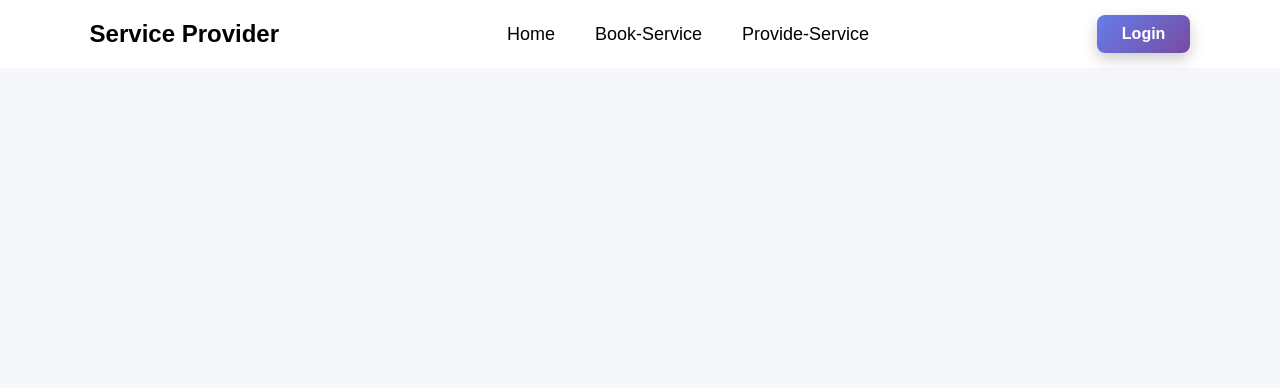
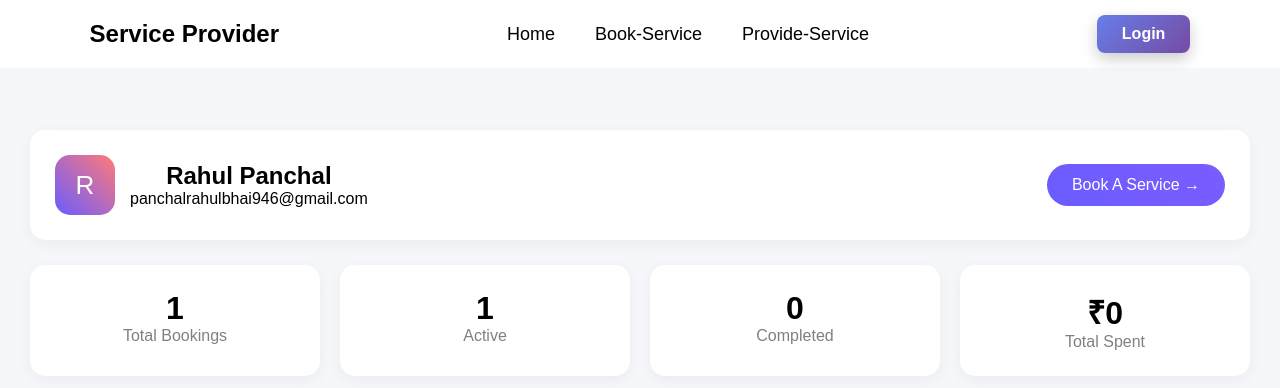
Before and after one commit to PanchalRahul01/ServiceProvider, a React app in the folder frontend/: page /dashboard in a window 1280 px wide. Shown: the top 388 px of the page. Built offline with nearby package versions, Linux system fonts and the light colour scheme; no server answers; the HTML template or start-up script is replaced by a standard one.

Commit message:
changes in project

```diff
--- a/frontend/src/App.jsx
+++ b/frontend/src/App.jsx
@@ -9,7 +9,8 @@ import Signup from "./pages/signup.jsx";
 import ForgotPassword from "./pages/forgotepass.jsx";
 import IsAuthenticate from './components/IsAuthenticate.jsx';
 import ProvideService from './pages/ProvideService.jsx';
-
+import UserDashboard from './pages/UserDashboard.jsx';
+import { User } from 'lucide-react';
 function App() {
 
   return (
@@ -34,6 +35,7 @@ function App() {
             <Route path="/login" element={<Login />} />
             <Route path="/signup" element={<Signup />} />
             <Route path="/forgot-password" element={<ForgotPassword />} />
+            <Route path="/dashboard" element={ <UserDashboard />}/>
           </Routes>
         </div>
       </BrowserRouter>
--- a/frontend/src/components/BookService.jsx
+++ b/frontend/src/components/BookService.jsx
@@ -1,23 +1,38 @@
 import style from "../css/BookService.module.css";
 import { useLocation, useNavigate } from "react-router-dom";
 import ServiceCard from "./ServiceCard";
-import { useState } from "react";
+import { useState ,useEffect} from "react";
 import axios from "axios";
 import {auth} from "../firebase/setup"
+import { onAuthStateChanged } from "firebase/auth";
 
 function BookService() {
+
   const { state } = useLocation();
   const navigate = useNavigate();
+  const user=auth.currentUser;
+
+  console.log(auth.currentUser.uid)
   const service = state;
 
+const [userId, setUserId] = useState("");
+
+useEffect(() => {
+  const unsubscribe = onAuthStateChanged(auth, (user) => {
+    if (user) setUserId(user.uid);
+  });
+  return () => unsubscribe();
+}, []);
+
 const [form, setForm] = useState({
-    userId: 1, // temporary user id (replace with login user later)
+  userId: userId,
   serviceId: service?.service_id || "",
   bookingDate: "",
   bookingTime: "",
   address: "",
   notes: ""
 });
+
 
   // Handle input change
   const handleChange = (e) => {
@@ -29,8 +44,6 @@ function BookService() {
 
   // Submit booking
   const submit = async () => {
-
-    const user=auth.currentUser;
 
     if(!user){
       navigate("/login");
@@ -57,6 +70,8 @@ function BookService() {
       alert("Booking Failed ❌");
     }
   };
+
+
 
   return (
     <div className={style.bookServiceContainer}>
--- a/frontend/src/components/Header.jsx
+++ b/frontend/src/components/Header.jsx
@@ -1,19 +1,21 @@
 import style from "../css/header.module.css";
 import { Link } from "react-router-dom";
+import { useEffect, useState } from "react";
 import {auth} from "../firebase/setup";
 import { onAuthStateChanged,signOut } from "firebase/auth";
-import { useState } from "react";
 import { useNavigate } from "react-router-dom";
 function Header() {
 
   const[user,setUser] = useState(null);
   const navigate=useNavigate();
 
-  const unsubscribe = onAuthStateChanged(auth,(currentUser) => {
-    setUser(currentUser);
+  useEffect(() => {
+      const unsubscribe = onAuthStateChanged(auth, (currentUser) => {
+      setUser(currentUser);
+    });
 
     return () => unsubscribe();
-  },[]);
+  }, []);
 
   const logout = async () => {
     await signOut(auth);
--- /dev/null
+++ b/frontend/src/css/ProvideService.module.css
@@ -0,0 +1,6 @@
+.simplecontainer{
+    padding-top: 70px;
+}
+.maincontainer{
+
+}
--- /dev/null
+++ b/frontend/src/css/userdashboard.module.css
@@ -0,0 +1,72 @@
+.simplediv{
+    padding-bottom: 100px;
+}
+.userdashboard {
+  padding: 30px;
+  background: #f5f7fb;
+  min-height: 100vh;
+  font-family: sans-serif;
+}
+
+/* Header */
+.userHeading {
+  background: white;
+  padding: 25px;
+  border-radius: 15px;
+  display: flex;
+  justify-content: space-between;
+  align-items: center;
+  margin-bottom: 25px;
+  box-shadow: 0 4px 15px rgba(0,0,0,0.05);
+}
+
+.userInfo {
+  display: flex;
+  align-items: center;
+  gap: 15px;
+}
+
+.avatar {
+  width: 60px;
+  height: 60px;
+  border-radius: 15px;
+  background: linear-gradient(45deg,#6a5cff,#ff7a7a);
+  color: white;
+  font-size: 26px;
+  display: flex;
+  justify-content: center;
+  align-items: center;
+}
+
+.bookBtn {
+  padding: 12px 25px;
+  border: none;
+  border-radius: 25px;
+  background: linear-gradient(45deg,#6a5cff,#7b5cff);
+  color: white;
+  font-size: 16px;
+  cursor: pointer;
+}
+
+/* Stats */
+.statsContainer {
+  display: grid;
+  grid-template-columns: repeat(4,1fr);
+  gap: 20px;
+}
+
+.card {
+  background: white;
+  padding: 25px;
+  border-radius: 15px;
+  text-align: center;
+  box-shadow: 0 4px 15px rgba(0,0,0,0.05);
+}
+
+.card h1 {
+  margin: 0;
+}
+
+.card p {
+  color: gray;
+}
--- a/frontend/src/pages/ProvideService.jsx
+++ b/frontend/src/pages/ProvideService.jsx
@@ -1,9 +1,14 @@
+import style from "../css/ProvideService.module.css";
 function ProvideService(){
     return(
-        <div>
+        <>
+        <div className={style.simplecontainer}>
+        </div>
+        <div className={style.maincontainer}>
             <h1>Provide Services</h1>
         </div>
-    )
+        </>
+    );
 }
 
 export default ProvideService;
--- a/frontend/src/pages/UserDashboard.jsx
+++ b/frontend/src/pages/UserDashboard.jsx
@@ -1,8 +1,55 @@
+import style from "../css/userdashboard.module.css";
+
 function UserDashboard() {
-    return(
-        <div className="user-dashboard">
-            <h1>User Dashboard</h1>
+  return (
+    <>
+        <div className={style.simplediv}></div>
+
+    <div className={style.userdashboard}>
+
+      {/* Header Section */}
+      <div className={style.userHeading}>
+        <div className={style.userInfo}>
+          <div className={style.avatar}>R</div>
+
+          <div>
+            <h2>Rahul Panchal</h2>
+            <p>panchalrahulbhai946@gmail.com</p>
+          </div>
         </div>
-    );
+
+        <button className={style.bookBtn}>
+          Book A Service →
+        </button>
+      </div>
+
+      {/* Stats Section */}
+      <div className={style.statsContainer}>
+        <div className={style.card}>
+          <h1>1</h1>
+          <p>Total Bookings</p>
+        </div>
+
+        <div className={style.card}>
+          <h1>1</h1>
+          <p>Active</p>
+        </div>
+
+        <div className={style.card}>
+          <h1>0</h1>
+          <p>Completed</p>
+        </div>
+
+        <div className={style.card}>
+          <h1>₹0</h1>
+          <p>Total Spent</p>
+        </div>
+      </div>
+
+    </div>
+    </>
+
+  );
 }
+
 export default UserDashboard;
--- a/frontend/src/pages/signup.jsx
+++ b/frontend/src/pages/signup.jsx
@@ -4,7 +4,9 @@ import { createUserWithEmailAndPassword } from "firebase/auth";
 import style from "../css/loginbox.module.css";
 import axios from "axios";
 import { useNavigate } from "react-router-dom";
+
 function Signup() {
+
   const [username, setUsername] = useState("");
   const [email, setEmail] = useState("");
   const [password, setPassword] = useState("");
@@ -13,18 +15,24 @@ function Signup() {
   const signup = async () => {
     try {
 
-      const userCredential = await createUserWithEmailAndPassword(auth, email, password);
+      // 1️⃣ Create Firebase user
+      const userCredential = await createUserWithEmailAndPassword(
+        auth,
+        email,
+        password
+      );
+
       const user = userCredential.user;
 
+      // 2️⃣ Save in MySQL (NO password)
       await axios.post("http://localhost:8082/api/users", {
-
+        firebaseUid: user.uid,
         username: username,
-        email: email,
-        password: password
-
+        email: user.email,
+        role: "USER"
       });
 
-      alert("Signup successful");
+      alert("Signup successful ✅");
       navigate("/login");
 
     } catch (error) {
@@ -33,16 +41,30 @@ function Signup() {
   };
 
   return (
+    <div className={style.authcontainer}>
+      <div className={style.authcard}>
+        <h2>Signup</h2>
 
-    <div className={style.authcontainer}>
-        <div className={style.authcard}>
-            <h2>Signup</h2>
-            <input type="text" placeholder="Username" onChange={(e) => setUsername(e.target.value)} />
-            <input type="email" placeholder="Email" onChange={(e) => setEmail(e.target.value)} />
-            <input type="password" placeholder="Password" onChange={(e) => setPassword(e.target.value)} />
+        <input
+          type="text"
+          placeholder="Username"
+          onChange={(e) => setUsername(e.target.value)}
+        />
 
-            <button onClick={signup}>Signup</button>
-        </div>
+        <input
+          type="email"
+          placeholder="Email"
+          onChange={(e) => setEmail(e.target.value)}
+        />
+
+        <input
+          type="password"
+          placeholder="Password"
+          onChange={(e) => setPassword(e.target.value)}
+        />
+
+        <button onClick={signup}>Signup</button>
+      </div>
     </div>
   );
 }
```
Lines whose indentation alone changed are shown as unchanged.
